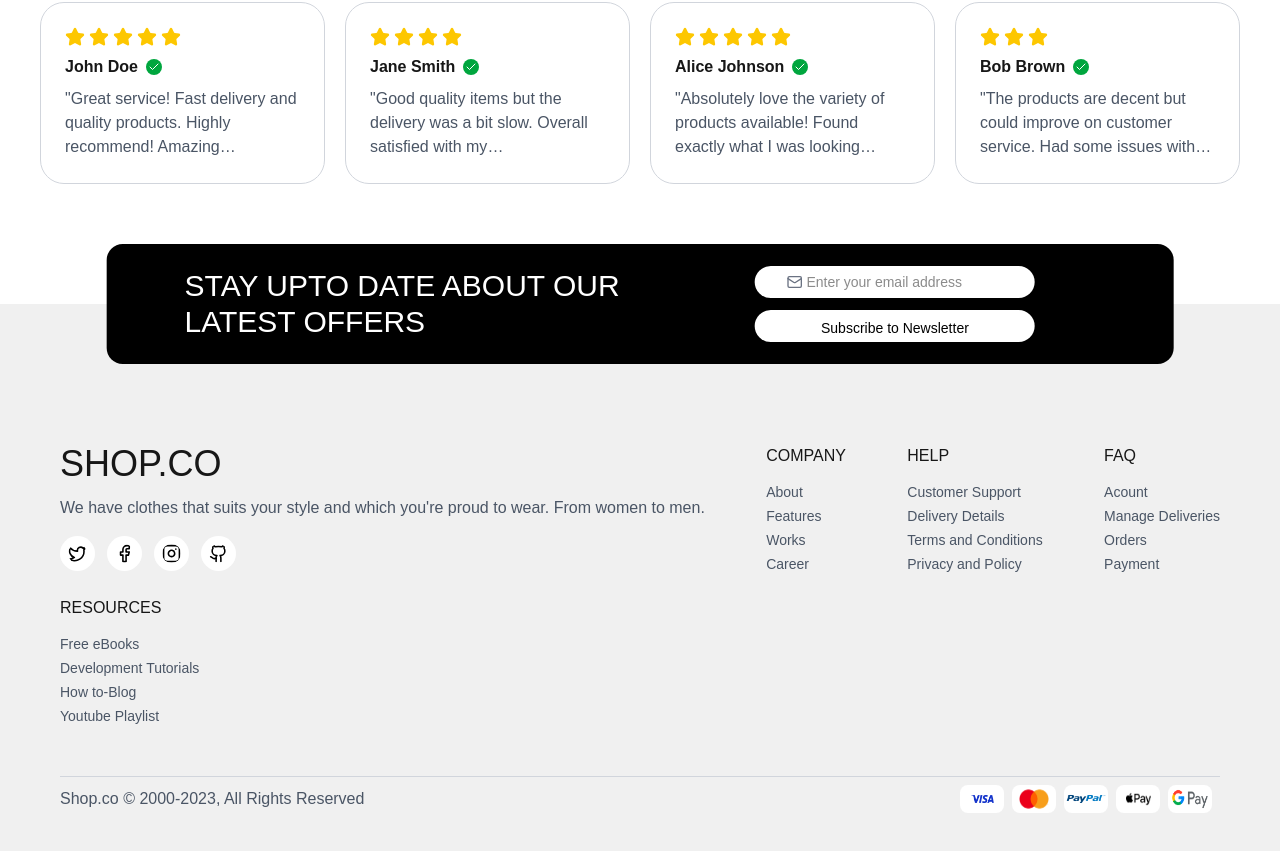
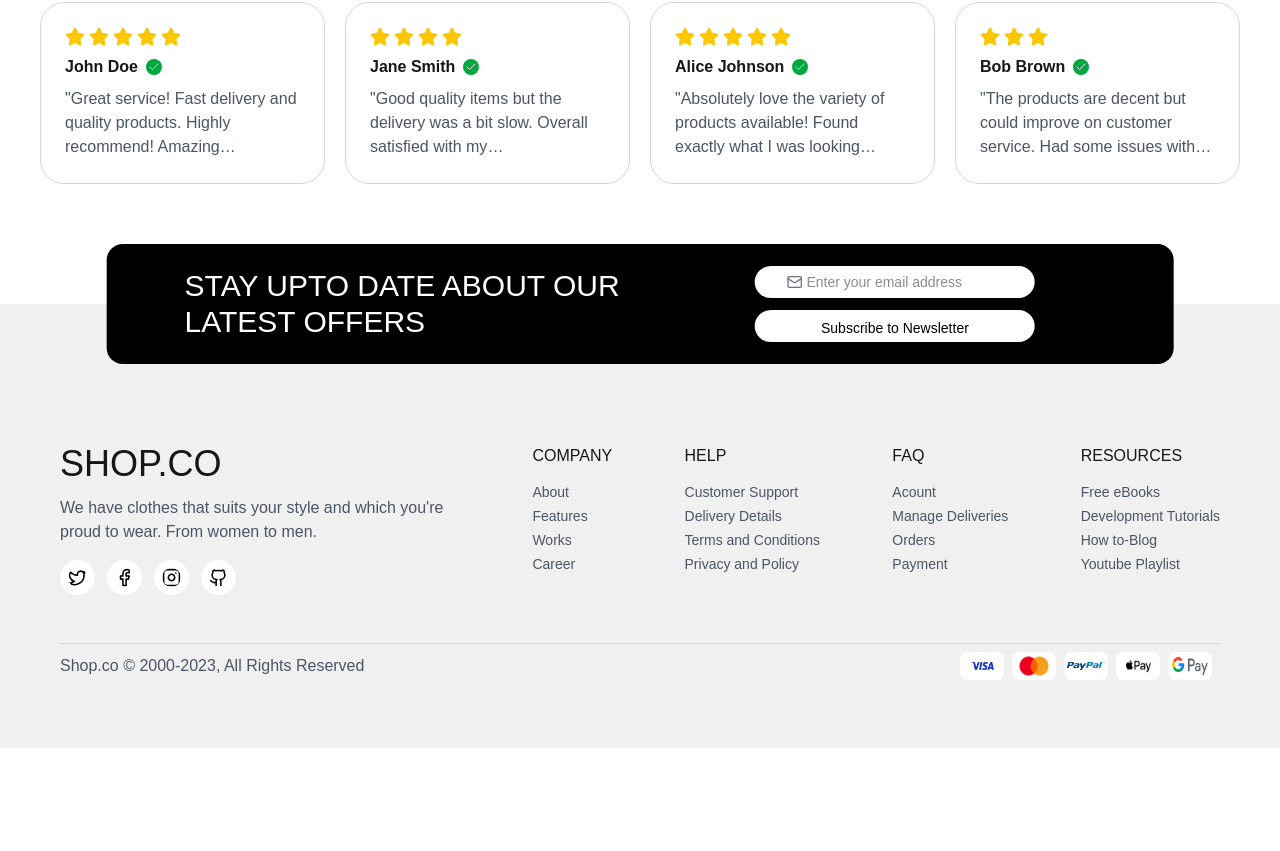
Before and after one commit to mustakinshvn/nexaMart, a Next.js app: page / in a window 1280 px wide. Shown: the part 3719-4570 px from the top of the page. After the commit the page ends 4467 px from the top, so only its background shows below. Built offline with nearby package versions, Linux system fonts and the light colour scheme; no server answers; a web font is replaced by a local one.

Commit message:
Refactor Footer component layout for improved structure and readability

```diff
--- a/app/components/Footer.tsx
+++ b/app/components/Footer.tsx
@@ -18,11 +18,13 @@ const Footer = () => {
         <FooterNewsletter className="absolute -top-33 lg:-top-15 left-1/2 -translate-x-1/2 -tanslate-y-0" />
         <div className="flex flex-wrap gap-5 justify-between border-gray-300 cp-8  pb-12 mt-45 lg:mt-20">
           <div className="flex flex-col gap-3 max-w-full    ">
-            <Logo />
+           <div className="flex flex-col gap-3 lg:max-w-100 2xl:max-w-full ">
+             <Logo />
             <DescriptionCard
               isQuote={false}
               description="We have clothes that suits your style and which you're proud to wear. From women to men."
             />
+           </div>
 
             <div className="flex flex-row gap-2 sm:gap-3 mt-1">
               <TwitterIcon className="sm:w-8.75 sm:h-8.75 w-7.5 h-7.5 rounded-full p-1.5 sm:p-2 bg-white text-black hover:bg-black hover:text-white transition-colors cursor-pointer" />
```
